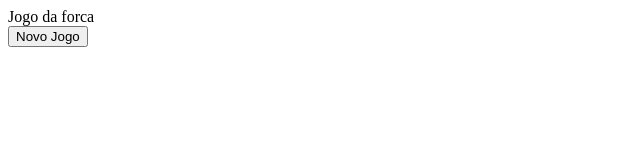
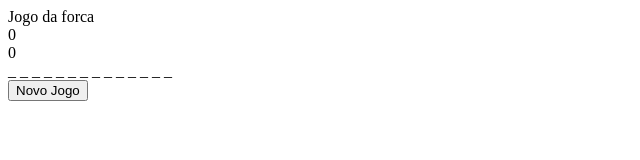
Before and after one commit to lucasdcastro/tp1javascript, a plain HTML site: page jogodaforcareal/index.html in a window 1280 px wide. Shown: the whole page, without its empty margins (0-640 px from the left). Drawn offline with Linux system fonts and the light colour scheme.

Commit message:
mudando app e index, gerando tela

```diff
--- a/jogodaforcareal/app.js
+++ b/jogodaforcareal/app.js
@@ -1,26 +1,45 @@
+//inicio
 var forca = function(){
     var erros = '';
     var acertos = '';
+    var lacunas='';
+    var palavraSorteada='';
     var palavras = ['mochila', 'bananada', 'papibaquigrafo'];
+    //inicia o jogo
     var inicia = function(){
         //Como colocar conteudo em um html de id
-        window.document.getElementById('acertos').innerHTML = acertos.length;
-        window.document.getElementById('erros').innerHTML = erros;
-        var palavraSorteada = palavras[0];
-        var lacunas = '';
+
+        exibeHTML('acertos', this.acertos.length);
+        exibeHTML('erros', this.erros.length);
+
+        //sorteando palavras aleatorias do array palavras[]
+        palavraSorteada = this.palavras[Math.floor((Math.random() * palavras.length))];
+        this.lacunas = '';
         for(var i=0; i< palavraSorteada.length; i++){
-            lacunas += ' _ ';
+            this.lacunas += '_ ';
         }
-        window.document.getElementById('palavra').innerHTML = lacunas;
+        exibeHTML('palavra',this.lacunas);
+
+        //window.document.getElementById('palavra').innerHTML = lacunas;
     };
+    var exibeHTML = function(a,b){
+        document.getElementById(a).innerHTML = b;
+    }
     var verificaLetra = function(){
+
     };
     return{
+        lacunas : lacunas,
         erros : erros,
         acertos: acertos,
+        palavras : palavras,
         inicia: inicia,
         verificaLetra: verificaLetra
     };
 }
-var partida = new forca();
-partida.inicia();
+window.onload = function(){
+    var partida = new forca();
+    //document.getElementById('novoJogo').addEventListener("click", inicia);
+    partida.inicia();
+
+}
--- a/jogodaforcareal/index.html
+++ b/jogodaforcareal/index.html
@@ -6,7 +6,7 @@
     <div>Jogo da forca</div>
     <div id="acertos"></div>
     <div id="erros"></div>
-    <div id="palavras"></div>
+    <div id="palavra"></div>
     <button>Novo Jogo</button>
 </body>
 </html>
```
